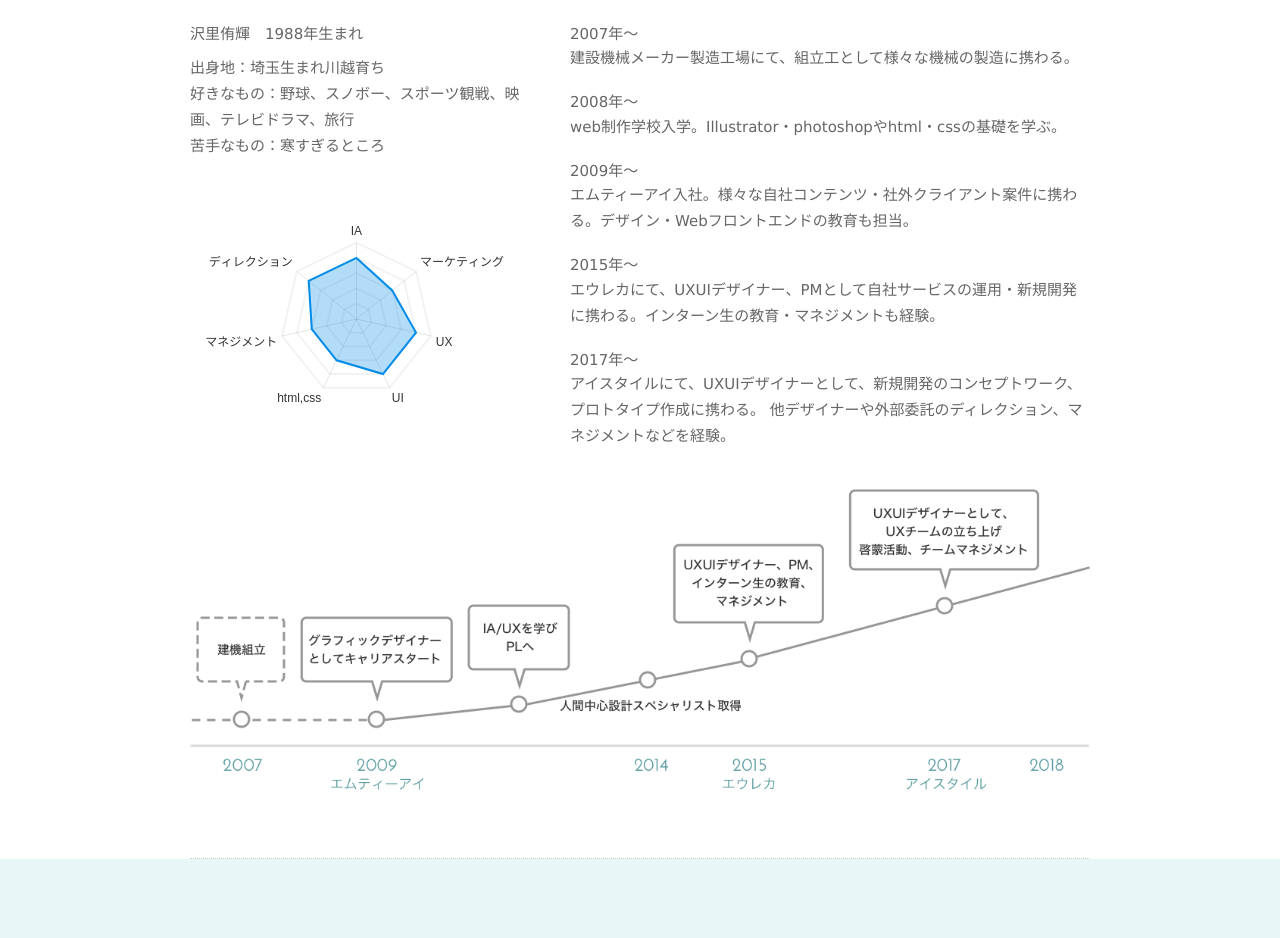
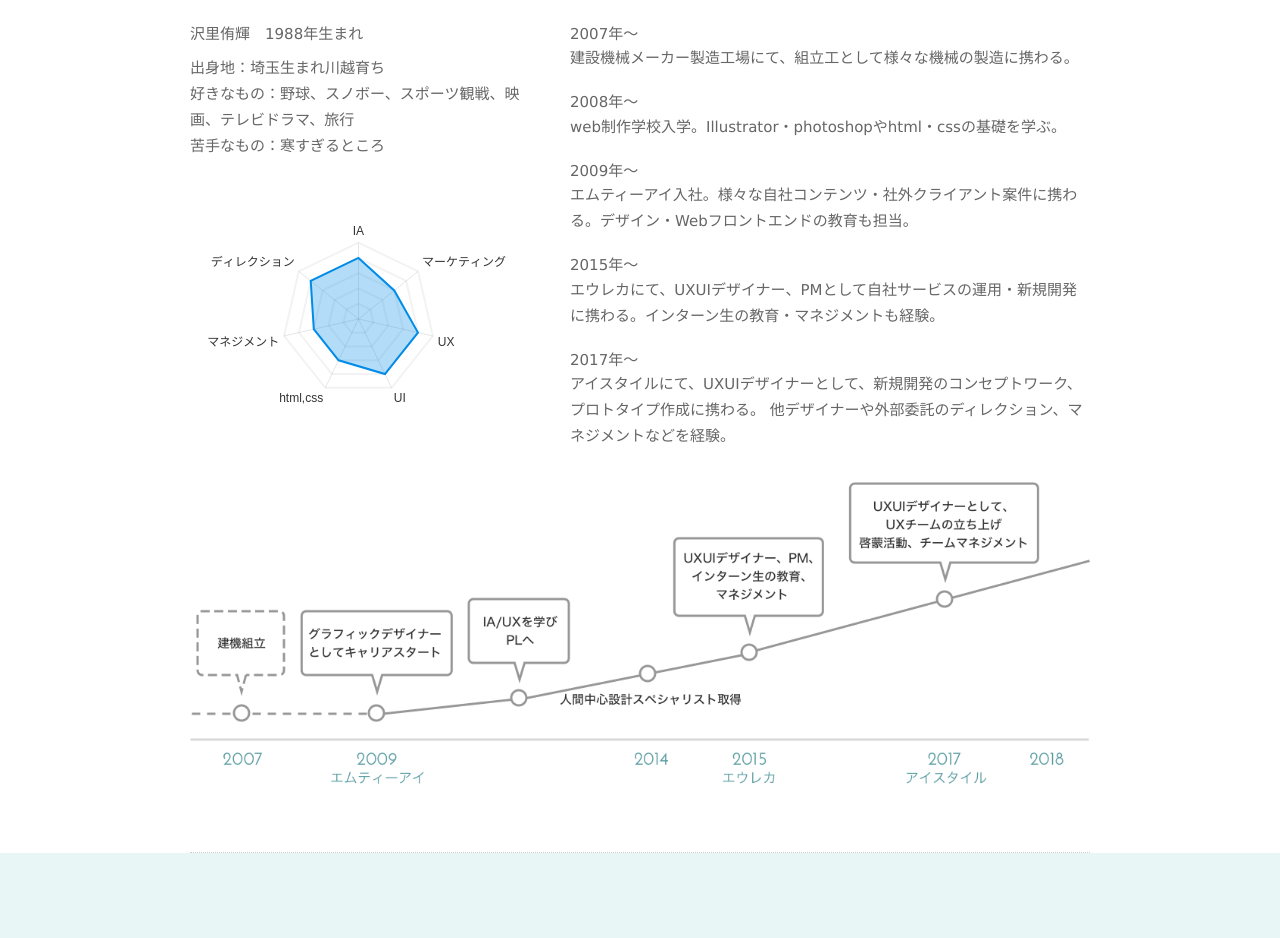
Before and after one commit to yuuksw/yuuksw.github.io, a plain HTML site: page index.html in a window 1280 px wide. Shown: the part 838-1776 px from the top of the page. Drawn offline with Linux system fonts and the light colour scheme.

Commit message:
20181206_css_2

```diff
--- a/assets/css/style.css
+++ b/assets/css/style.css
@@ -547,20 +547,7 @@ footer {
   }
 }
 
-/* line 437, ../scss/_common.scss */
-#canvas {
-  margin-left: 50%;
-  height: 320px;
-  width: 300px;
-}
-@media screen and (min-width: 800px) {
-  /* line 437, ../scss/_common.scss */
-  #canvas {
-    margin-left: 5%;
-  }
-}
-
-/* line 451, ../scss/_common.scss */
+/* line 443, ../scss/_common.scss */
 .name-title {
   font-size: 32px;
   line-height: 1;
@@ -570,13 +557,13 @@ footer {
   font-weight: normal;
   font-family: 'Josefin Sans', 'Josefin-Sans', sans-serif;
 }
-/* line 458, ../scss/_common.scss */
+/* line 450, ../scss/_common.scss */
 .name-title .name-title-explain {
   font-size: 20px;
   line-height: 1.2;
 }
 @media screen and (min-width: 800px) {
-  /* line 451, ../scss/_common.scss */
+  /* line 443, ../scss/_common.scss */
   .name-title {
     font-size: 42px;
     font-weight: normal;
@@ -587,7 +574,7 @@ footer {
   }
 }
 
-/* line 472, ../scss/_common.scss */
+/* line 464, ../scss/_common.scss */
 .sec-title {
   font-size: 28px;
   line-height: 1.3333;
@@ -597,13 +584,13 @@ footer {
   font-weight: normal;
   font-family: 'Josefin Sans', 'Josefin-Sans', sans-serif;
 }
-/* line 479, ../scss/_common.scss */
+/* line 471, ../scss/_common.scss */
 .sec-title .name-title-explain {
   font-size: 20px;
   line-height: 1.2;
 }
 @media screen and (min-width: 800px) {
-  /* line 472, ../scss/_common.scss */
+  /* line 464, ../scss/_common.scss */
   .sec-title {
     font-size: 32px;
     font-weight: normal;
@@ -614,13 +601,13 @@ footer {
   }
 }
 
-/* line 493, ../scss/_common.scss */
+/* line 485, ../scss/_common.scss */
 .sec-title-sub {
   font-size: 16px;
   color: #666666;
 }
 
-/* line 499, ../scss/_common.scss */
+/* line 491, ../scss/_common.scss */
 .category-title {
   font-size: 28px;
   line-height: 1.3333;
@@ -628,13 +615,13 @@ footer {
   margin: 28px 0 23px;
   text-align: center;
 }
-/* line 504, ../scss/_common.scss */
+/* line 496, ../scss/_common.scss */
 .category-title .category-title-explain {
   font-size: 18px;
   line-height: 1.3333;
 }
 @media screen and (min-width: 800px) {
-  /* line 499, ../scss/_common.scss */
+  /* line 491, ../scss/_common.scss */
   .category-title {
     font-size: 42px;
     font-weight: normal;
@@ -644,7 +631,7 @@ footer {
   }
 }
 
-/* line 518, ../scss/_common.scss */
+/* line 510, ../scss/_common.scss */
 .memo-details-title {
   font-weight: bold;
   /*margin-left:15px;*/
@@ -655,7 +642,7 @@ footer {
   margin-bottom: 8px;
 }
 @media screen and (min-width: 800px) {
-  /* line 518, ../scss/_common.scss */
+  /* line 510, ../scss/_common.scss */
   .memo-details-title {
     font-size: 30px;
     font-weight: normal;
@@ -676,14 +663,14 @@ footer {
       margin-bottom: 20px;
     }
 }*/
-/* line 547, ../scss/_common.scss */
+/* line 539, ../scss/_common.scss */
 .div-title {
   font-size: 18px;
   line-height: 1.3333;
   margin-bottom: 15px;
 }
 @media screen and (min-width: 800px) {
-  /* line 547, ../scss/_common.scss */
+  /* line 539, ../scss/_common.scss */
   .div-title {
     font-size: 16px;
     line-height: 1.5;
@@ -693,7 +680,7 @@ footer {
   }
 }
 
-/* line 558, ../scss/_common.scss */
+/* line 550, ../scss/_common.scss */
 .group-title {
   font-size: 22px;
   text-align: center;
@@ -703,7 +690,7 @@ footer {
   margin-bottom: 20px;
 }
 
-/* line 567, ../scss/_common.scss */
+/* line 559, ../scss/_common.scss */
 .link-title {
   font-size: 20px;
   text-align: center;
@@ -713,28 +700,28 @@ footer {
   margin-bottom: 20px;
 }
 
-/* line 583, ../scss/_common.scss */
+/* line 575, ../scss/_common.scss */
 .detailes-readtext {
   border-bottom: 1px dotted #cccccc;
   padding-bottom: 30px;
   margin-bottom: 30px;
 }
 @media screen and (min-width: 800px) {
-  /* line 583, ../scss/_common.scss */
+  /* line 575, ../scss/_common.scss */
   .detailes-readtext {
     margin-bottom: 60px;
     padding-bottom: 70px;
   }
 }
 
-/* line 593, ../scss/_common.scss */
+/* line 585, ../scss/_common.scss */
 .post-meta {
   display: -webkit-box;
   overflow: hidden;
   font-family: verdana, Helvetica, verdana, sans-serif;
 }
 
-/* line 599, ../scss/_common.scss */
+/* line 591, ../scss/_common.scss */
 .detailes-title-post-meta {
   display: -webkit-box;
   overflow: hidden;
@@ -744,14 +731,14 @@ footer {
   border-bottom: 3px double #cccccc;
 }
 @media screen and (min-width: 800px) {
-  /* line 599, ../scss/_common.scss */
+  /* line 591, ../scss/_common.scss */
   .detailes-title-post-meta {
     margin-bottom: 60px;
     padding-bottom: 60px;
   }
 }
 
-/* line 612, ../scss/_common.scss */
+/* line 604, ../scss/_common.scss */
 .time {
   display: -webkit-box;
   color: #666666;
@@ -759,13 +746,13 @@ footer {
   font-size: 14px;
 }
 @media screen and (min-width: 800px) {
-  /* line 612, ../scss/_common.scss */
+  /* line 604, ../scss/_common.scss */
   .time {
     font-size: 16px;
   }
 }
 
-/* line 622, ../scss/_common.scss */
+/* line 614, ../scss/_common.scss */
 .tag {
   background-color: #bbbbbb;
   color: #ffffff;
@@ -775,41 +762,41 @@ footer {
   margin-left: 6px;
 }
 @media screen and (min-width: 800px) {
-  /* line 622, ../scss/_common.scss */
+  /* line 614, ../scss/_common.scss */
   .tag {
     font-size: 12px;
     padding: 2px 5px;
   }
 }
 
-/* line 635, ../scss/_common.scss */
+/* line 627, ../scss/_common.scss */
 .list_circle {
   list-style-type: circle;
   margin-left: 12%;
 }
 
-/* line 640, ../scss/_common.scss */
+/* line 632, ../scss/_common.scss */
 .list_leftalign p {
   text-align: left;
 }
 
-/* line 644, ../scss/_common.scss */
+/* line 636, ../scss/_common.scss */
 .sub-sec-title {
   margin-bottom: 20px;
 }
 
-/* line 648, ../scss/_common.scss */
+/* line 640, ../scss/_common.scss */
 .ul-lh {
   line-height: 26px;
 }
 
-/* line 652, ../scss/_common.scss */
+/* line 644, ../scss/_common.scss */
 .img_change {
   width: 100%;
   float: left;
 }
 @media screen and (min-width: 800px) {
-  /* line 652, ../scss/_common.scss */
+  /* line 644, ../scss/_common.scss */
   .img_change {
     width: 50%;
   }
@@ -1285,9 +1272,21 @@ footer {
   }
 }
 
-/* line 139, ../scss/_about.scss */
-.skill-chart {
+/*.skill-chart{
+  width:300px;
+}*/
+/* line 143, ../scss/_about.scss */
+#canvas {
+  display: block;
+  margin: 0 auto;
+  height: 320px;
   width: 300px;
+}
+@media screen and (min-width: 800px) {
+  /* line 143, ../scss/_about.scss */
+  #canvas {
+    margin-left: 5%;
+  }
 }
 
 /* CSS Document */
```
